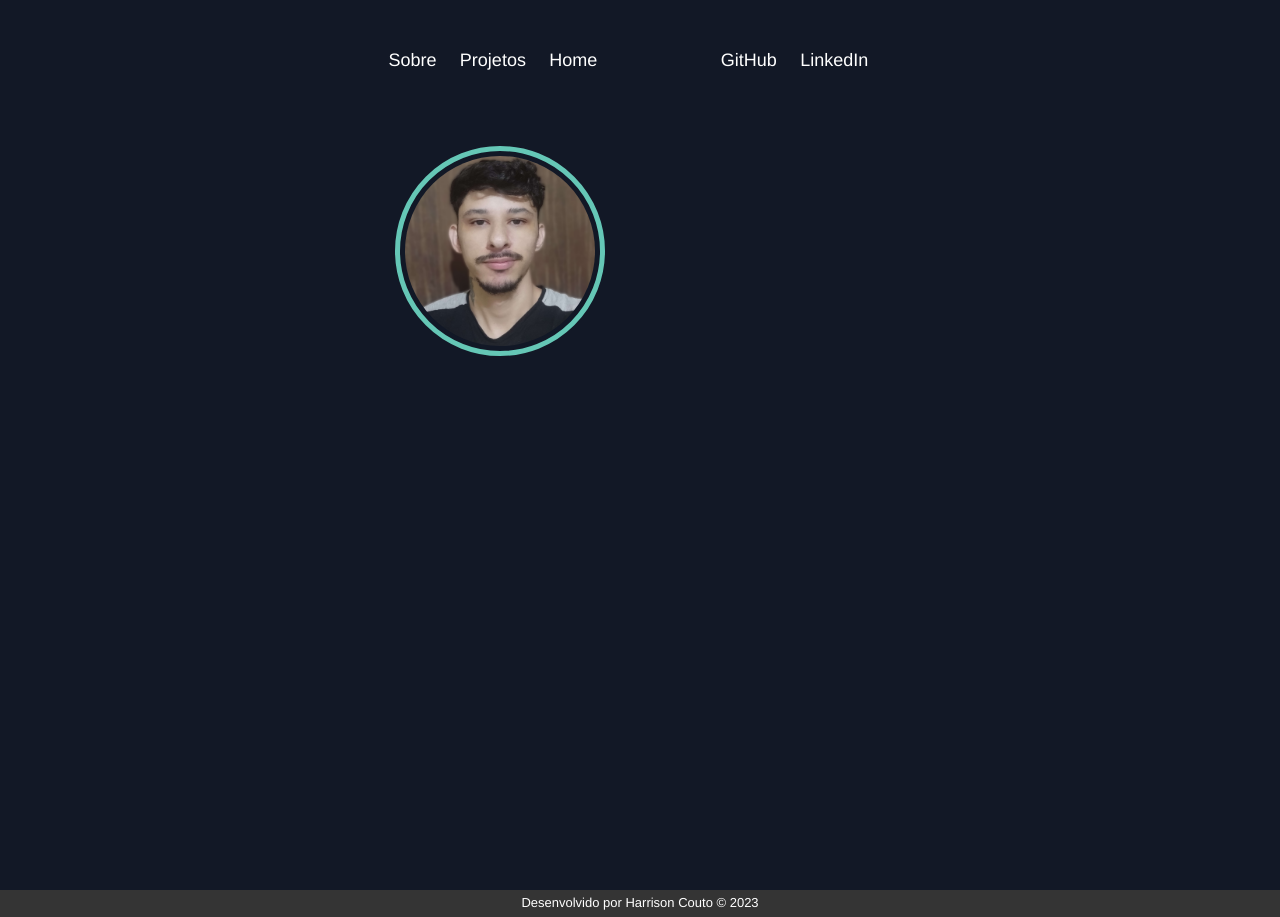
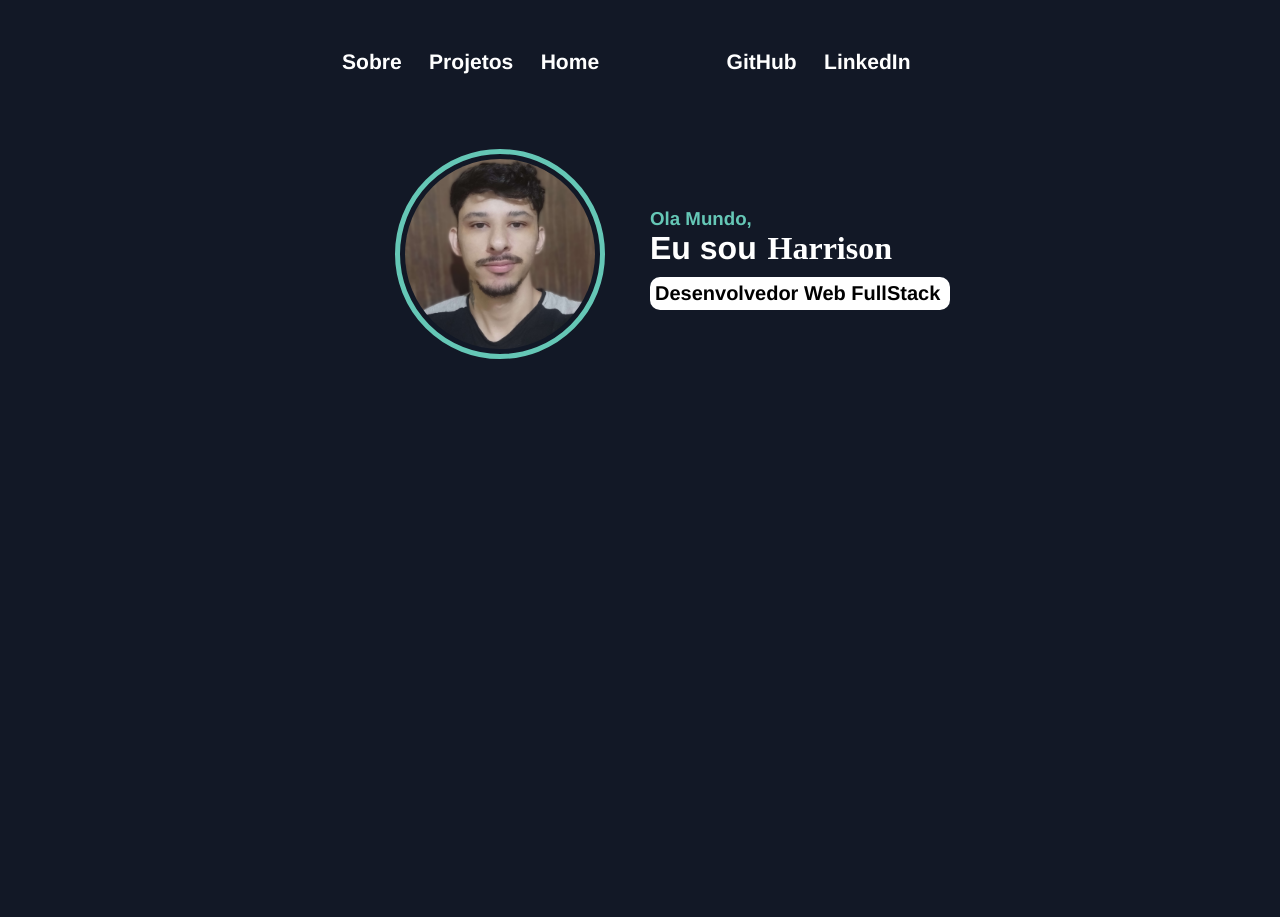
Before and after one commit to HarrisonSilva/portfolio, a Next.js app: page / in a window 1280 px wide. After the commit the page ends 800 px from the top, so only its background shows below. Built offline with nearby package versions, Linux system fonts and the light colour scheme.

Commit message:
Feat: aprimorando layout da home

```diff
--- a/src/app/layout.js
+++ b/src/app/layout.js
@@ -1,7 +1,6 @@
 import { Inter } from 'next/font/google'
 import './globals.css'
 import Navbar from '@/components/Navbar'
-import Footer from '@/components/Footer'
 
 const inter = Inter({ subsets: ['latin'] })
 
@@ -17,7 +16,6 @@ export default function RootLayout({ children }) {
       <body style={{ backgroundColor: '#121826' }} suppressHydrationWarning={true} className={inter.className}>
         <Navbar />
         {children}
-        <Footer />
         </body>
     </html>
   )
--- a/src/app/page.js
+++ b/src/app/page.js
@@ -6,6 +6,15 @@ export default function page() {
   return (
     <div>
       <Image priority className={styles.photo} src='/images/profile/myphoto.png' width='200' height='200' alt='minha-foto'/>
+      <div className={styles.container}>
+        <h3 className={styles.hello}>Ola Mundo,</h3>
+        <h1 className={styles.title}>Eu sou <span className={styles.name}>Harrison</span></h1>
+        <h4 className={styles.professional}>Desenvolvedor Web FullStack</h4>
+      </div>
+      <div>
+
+      <p className={styles.paragraph}>Apaixonado em Resolver resoluçoes de problemas <br/> sempre em busca da melhor soluçao</p>
+      </div>
     </div>
   )
 }
--- a/src/components/Footer.jsx
+++ /dev/null
@@ -1,12 +0,0 @@
-import React from 'react'
-import styles from '../styles/footer/name.module.css'
-
-export default function Footer() {
-  return (
-    <footer className={styles.container}>
-        <p className={styles.title}>
-            Desenvolvido por <span className={styles.name}>Harrison Couto</span> &copy; 2023
-        </p>
-    </footer>
-  )
-}
--- a/src/components/Navbar.jsx
+++ b/src/components/Navbar.jsx
@@ -7,29 +7,29 @@ export default function Navibar() {
     <nav>
 
         <div className={styles.container}>
-       <ol className={styles.title}>
-        <li>
+       <div className={styles.title}>
+        <h3>
             <Link href='/sobre'>Sobre</Link>
-          </li>
-          <li>
+          </h3>
+          <h3>
             <Link href='/projetos'>Projetos</Link>
-          </li>
-          <li>
+          </h3>
+          <h3>
             <Link href='/'>Home</Link>
-          </li>
-       </ol>
-       <ol className={styles.network}>
-          <li>
+          </h3>
+       </div>
+       <div className={styles.network}>
+          <h3>
           <a href="https://github.com/HarrisonSilva" target='_blank'>
             GitHub
           </a>
-          </li>
-        <li>
+          </h3>
+        <h3>
         <a href="https://www.linkedin.com/in/harrison-silva-dev/" target='_blank'>
           LinkedIn
         </a>
-        </li>
-       </ol>
+        </h3>
+       </div>
       </div>
 {/*       <h3 className={styles.name}>Harrison Couto</h3>
  */}    </nav>
--- a/src/styles/navbar/titles.module.css
+++ b/src/styles/navbar/titles.module.css
@@ -12,7 +12,7 @@
 
 }
 
-.title li {
+.title h3 {
     margin-right: 1.3em;
 }
 
@@ -37,7 +37,7 @@
     margin-left: 100px;
 }
 
-.network li {
+.network h3 {
     margin-right: 1.3em;
 }
 
--- a/src/styles/photo/photo.module.css
+++ b/src/styles/photo/photo.module.css
@@ -5,3 +5,41 @@
     margin-left: 400px;
     margin-top: 80px;
 }
+
+.hello {
+    color: #65C7B6;;
+}
+
+.title {
+    color: #fff;
+}
+
+.name {
+    font-family:'Areplos Book', Pro Bold;
+   /*  background-color: #65C7B6; */
+    padding: 2px;
+ /*    border-radius: 10px;
+    color: #121826; */
+}
+
+.container {
+    margin-left: 650px;
+    margin-top: -150px;
+}
+
+
+.professional {
+    background-color: #fff;
+    color: #000;
+    margin-top: 10px;
+    font-size: 20px;
+    border-radius: 10px;
+    padding: 5px;
+    width: 300px;
+}
+.paragraph {
+    color: #fff;
+    margin-left: 400px;
+    margin-top: 100px;
+    display: none;
+}
```
Also changed, not shown: src/app/sobre/page.jsx (added, +7 -0 lines).
